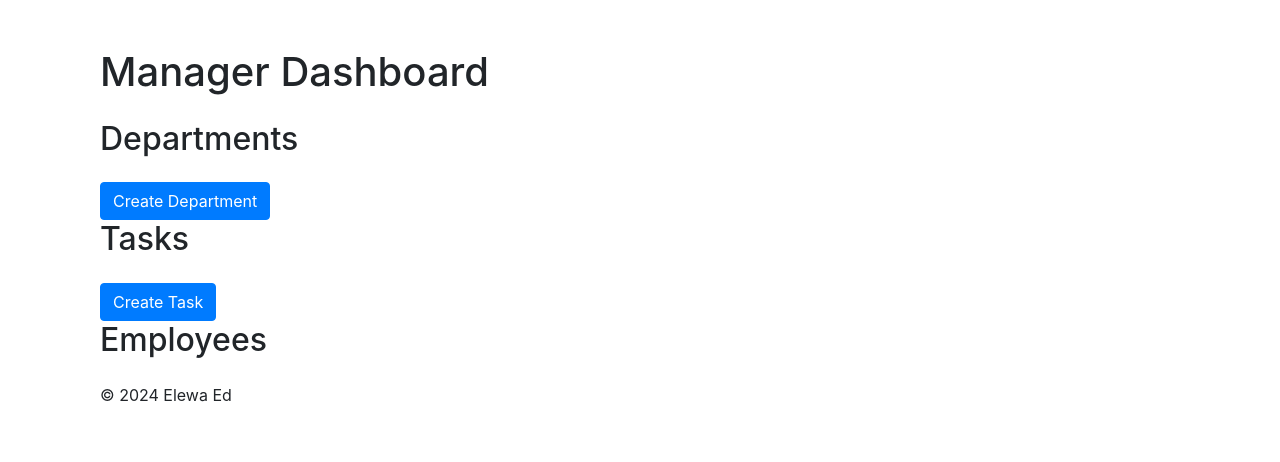
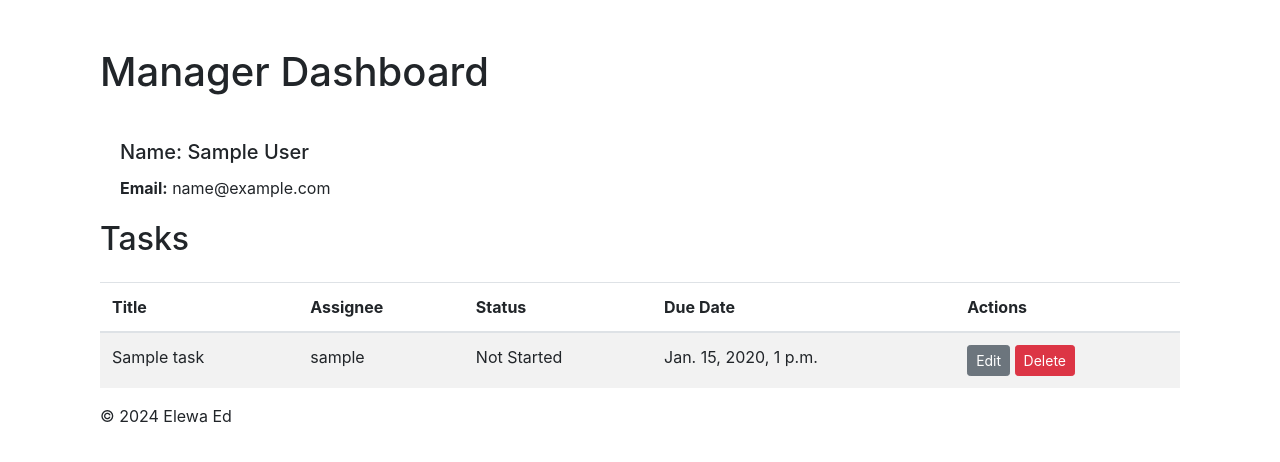
Before and after one commit to weshy007/elewa-edu-tech-interview, a Django app: page /manager/dashboard/ in a window 1280 px wide. Shown: the part 56-518 px from the top of the page. Run offline with Django 5.2, Linux system fonts and the light colour scheme; a user stored in the database is signed in; tables that the repository leaves empty hold one stand-in row (values such as "Sample post"); some libraries are stand-ins or nearby versions.

Commit message:
fix: models remodelling - is_manager property removed

```diff
--- a/company_app/models.py
+++ b/company_app/models.py
@@ -4,20 +4,21 @@ from django.utils import timezone
 
 
 # Create your models here.
-class CustomUser(AbstractUser):
-    department = models.ForeignKey('Department', on_delete=models.SET_NULL, null=True, blank=True)
-
-    @property
-    def is_manager(self):
-        return Department.objects.filter(manager=self).exists()
-
-
 class Department(models.Model):
     name = models.CharField(max_length=100)
-    manager = models.ForeignKey(CustomUser, on_delete=models.SET_NULL, null=True, related_name='department_manager')
+    manager = models.ForeignKey('CustomUser', on_delete=models.SET_NULL, null=True, related_name='department_manager')
 
     def __str__(self):
         return self.name
+
+
+class CustomUser(AbstractUser):
+    email = models.EmailField(unique=True)
+    is_manager = models.BooleanField(default=False)
+    department = models.ForeignKey(Department, on_delete=models.SET_NULL, null=True, blank=True, related_name='members')
+
+    def __str__(self):
+        return self.username
 
 
 class Task(models.Model):
--- a/company_app/templates/manager_dashboard.html
+++ b/company_app/templates/manager_dashboard.html
@@ -1,60 +1,65 @@
 {% extends 'base.html' %}
+{% load static %}
 
 {% block content %}
-
-<!-- manager_dashboard.html -->
 <div class="container mt-5">
     <h1 class="mb-4">Manager Dashboard</h1>
-
-    <!-- Department Section -->
-    <h2 class="mb-4">Departments</h2>
-    <form method="post" action="{% url 'create_department' %}">
-        {% csrf_token %}
-        {{ department_form.as_p }}
-        <button type="submit" class="btn btn-primary">Create Department</button>
-    </form>
+    <div class="card-body">
+        <h5 class="card-title">Name: {{ user.first_name }} {{ user.last_name }}</h5>
+        <p class="card-text"><strong>Email:</strong> {{ user.email }}</p>
+    </div>
 
     <!-- Task Section -->
     <h2 class="mb-4">Tasks</h2>
-    <form method="post" action="{% url 'create_task' %}">
-        {% csrf_token %}
-        {{ task_form.as_p }}
-        <button type="submit" class="btn btn-primary">Create Task</button>
-    </form>
-
-    <!-- Employee Search Section -->
-    <h2 class="mb-4">Employees</h2>
-    <form method="get" id="employee-search-form">
-        {{ search_form.as_p }}
-    </form>
-    <ul id="employee-search-results" class="list-group mt-3"></ul>
-
-    <script src="https://code.jquery.com/jquery-3.5.1.min.js"></script>
-    <script>
-        $(document).ready(function() {
-            $('#employee-search-form input[name="query"]').on('input', function() {
-                var query = $(this).val();
-                if (query.length >= 3) {
-                    $.ajax({
-                        url: '{% url "search_employees" %}',
-                        data: {'query': query},
-                        success: function(data) {
-                            var results = data.results;
-                            var $resultsList = $('#employee-search-results');
-                            $resultsList.empty();
-                            for (var i = 0; i < results.length; i++) {
-                                var employee = results[i];
-                                var $li = $('<li class="list-group-item"></li>').text(employee.username);
-                                $resultsList.append($li);
-                            }
-                        }
-                    });
-                } else {
-                    $('#employee-search-results').empty();
-                }
-            });
-        });
-    </script>
+    <table class="table table-striped">
+        <thead>
+            <tr>
+                <th scope="col">Title</th>
+                <th scope="col">Assignee</th>
+                <th scope="col">Status</th>
+                <th scope="col">Due Date</th>
+                <th scope="col">Actions</th>
+            </tr>
+        </thead>
+        <tbody>
+            {% for task in tasks %}
+            <tr>
+                <td>{{ task.title }}</td>
+                <td>{{ task.assignee.username }}</td>
+                <td>{{ task.get_status_display }}</td>
+                <td>{{ task.due_date }}</td>
+                <td>
+                    <a href="{% url 'edit_task' task.id %}" class="btn btn-secondary btn-sm">Edit</a>
+                    <form method="post" action="{% url 'delete_task' task.id %}" style="display:inline;">
+                        {% csrf_token %}
+                        <button type="submit" class="btn btn-danger btn-sm">Delete</button>
+                    </form>
+                </td>
+            </tr>
+            {% endfor %}
+        </tbody>
+    </table>
+    {% if tasks.has_other_pages %}
+    <nav aria-label="Tasks Pagination">
+        <ul class="pagination">
+            {% if tasks.has_previous %}
+            <li class="page-item">
+                <a class="page-link" href="?tasks_page={{ tasks.previous_page_number }}">Previous</a>
+            </li>
+            {% endif %}
+            {% for i in tasks.paginator.page_range %}
+            <li class="page-item {% if tasks.number == i %}active{% endif %}">
+                <a class="page-link" href="?tasks_page={{ i }}">{{ i }}</a>
+            </li>
+            {% endfor %}
+            {% if tasks.has_next %}
+            <li class="page-item">
+                <a class="page-link" href="?tasks_page={{ tasks.next_page_number }}">Next</a>
+            </li>
+            {% endif %}
+        </ul>
+    </nav>
+    {% endif %}
 </div>
 
 {% endblock %}
--- a/company_app/views.py
+++ b/company_app/views.py
@@ -1,10 +1,10 @@
 from django.contrib.auth import authenticate, login, logout
-from django.contrib.auth.forms import UserCreationForm, AuthenticationForm
 from django.contrib.auth.decorators import login_required, user_passes_test
 from django.core.paginator import Paginator, PageNotAnInteger, EmptyPage
-from django.db.models import Count, Q
+from django.db.models import Q
 from django.http import JsonResponse
 from django.shortcuts import render, redirect, get_object_or_404
+from django.template.loader import render_to_string
 from django.urls import reverse
 
 from .forms import *
@@ -150,9 +150,6 @@ def manager_dashboard(request):
     return render(request, 'manager_dashboard.html', context)
 
 
-import logging
-logger = logging.getLogger(__name__)
-
 @login_required
 @user_passes_test(is_manager)
 def create_department(request):
@@ -188,12 +185,13 @@ def edit_task(request, task_id):
 
     if request.method == 'POST':
         form = TaskForm(request.POST, instance=task)
-
         if form.is_valid():
             form.save()
             return redirect('manager_dashboard')
+    else:
+        form = TaskForm(instance=task)
 
-    return redirect('manager_dashboard')
+    return render(request, 'edit_task.html', {'form': form, 'task': task})
 
 
 @login_required
```
Also changed, not shown: company_app/templates/create_department.html (+8 -7 lines), company_app/templates/create_task.html (+9 -29 lines), company_app/templates/edit_task.html (+14 -2 lines).
